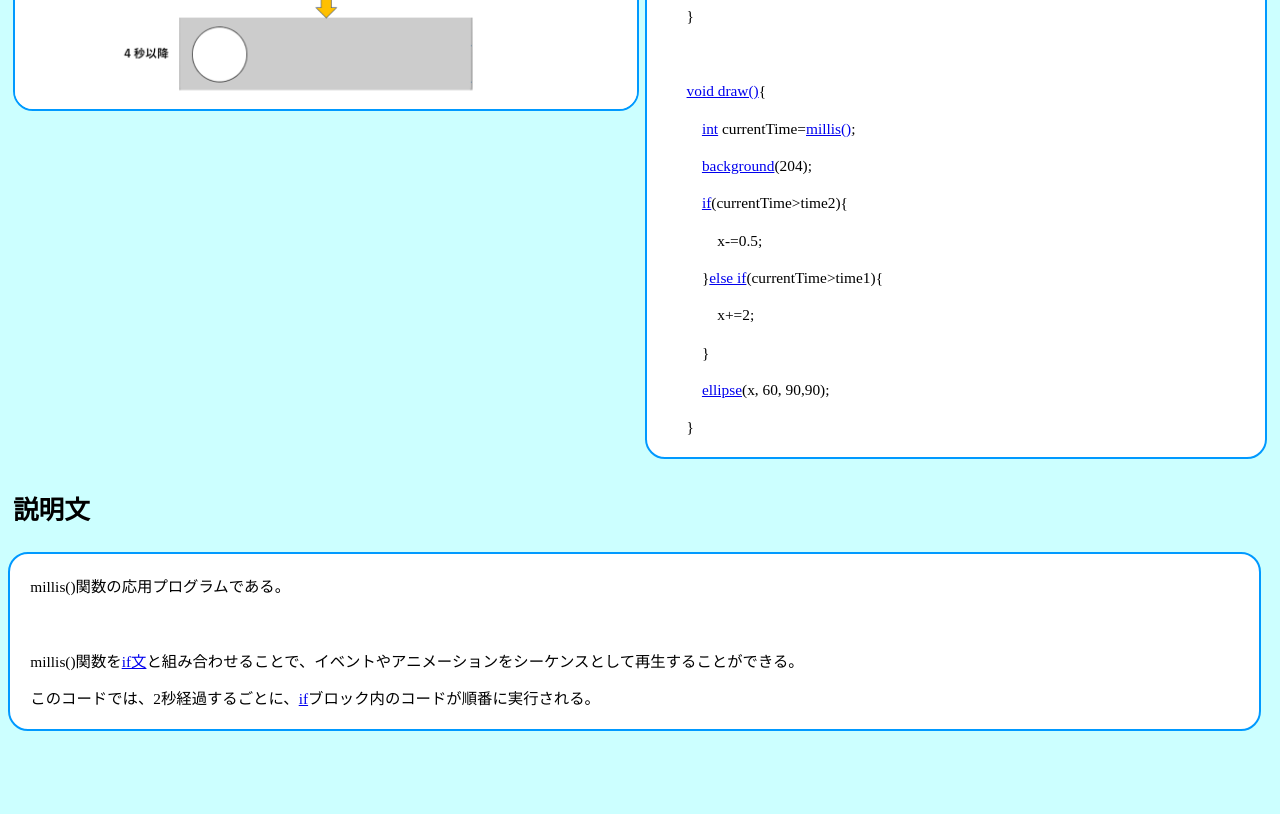
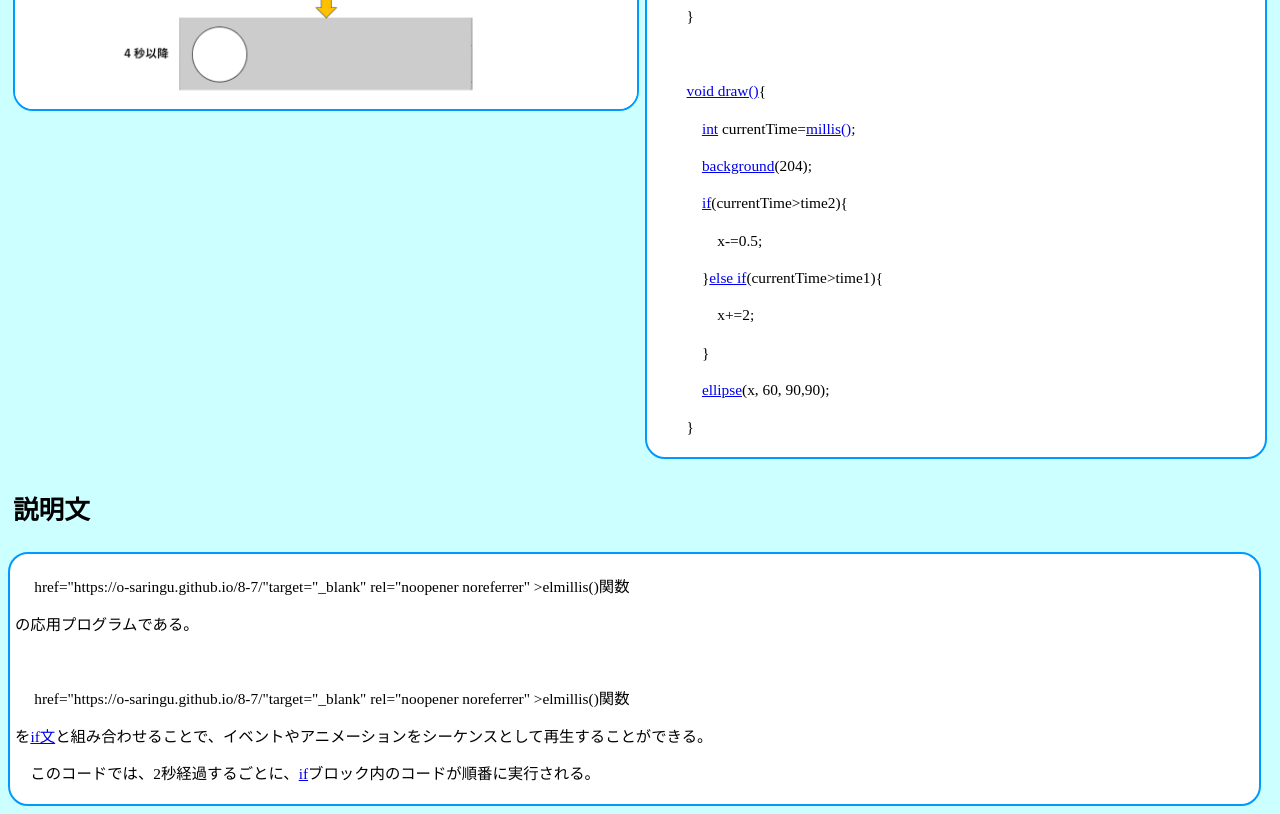
Before and after one commit to o-saringu/8-8, a plain HTML site: page index.html in a window 1280 px wide. Shown: the part 577-1391 px from the top of the page. Before the commit the page ends 1316 px from the top, so only its background shows below. Drawn offline with Linux system fonts and the light colour scheme.

Commit message:
Update index.html

```diff
--- a/index.html
+++ b/index.html
@@ -53,9 +53,9 @@
 
 <div class="komidasi3"><p>説明文</div>
 <div class="ep">
-	<p>　millis()関数の応用プログラムである。
+	<p>　 href="https://o-saringu.github.io/8-7/"target="_blank" rel="noopener noreferrer" >elmillis()関数</p>の応用プログラムである。
 	<p>
-	<p>　millis()関数を<a href="https://o-saringu.github.io/if/"target="_blank" rel="noopener noreferrer" >if文</a>と組み合わせることで、イベントやアニメーションをシーケンスとして再生することができる。
+	<p>　 href="https://o-saringu.github.io/8-7/"target="_blank" rel="noopener noreferrer" >elmillis()関数</p>を<a href="https://o-saringu.github.io/if/"target="_blank" rel="noopener noreferrer" >if文</a>と組み合わせることで、イベントやアニメーションをシーケンスとして再生することができる。
 	<p>　このコードでは、2秒経過するごとに、<a href="https://o-saringu.github.io/if/"target="_blank" rel="noopener noreferrer" >if</a>ブロック内のコードが順番に実行される。
 </div>
 
```
